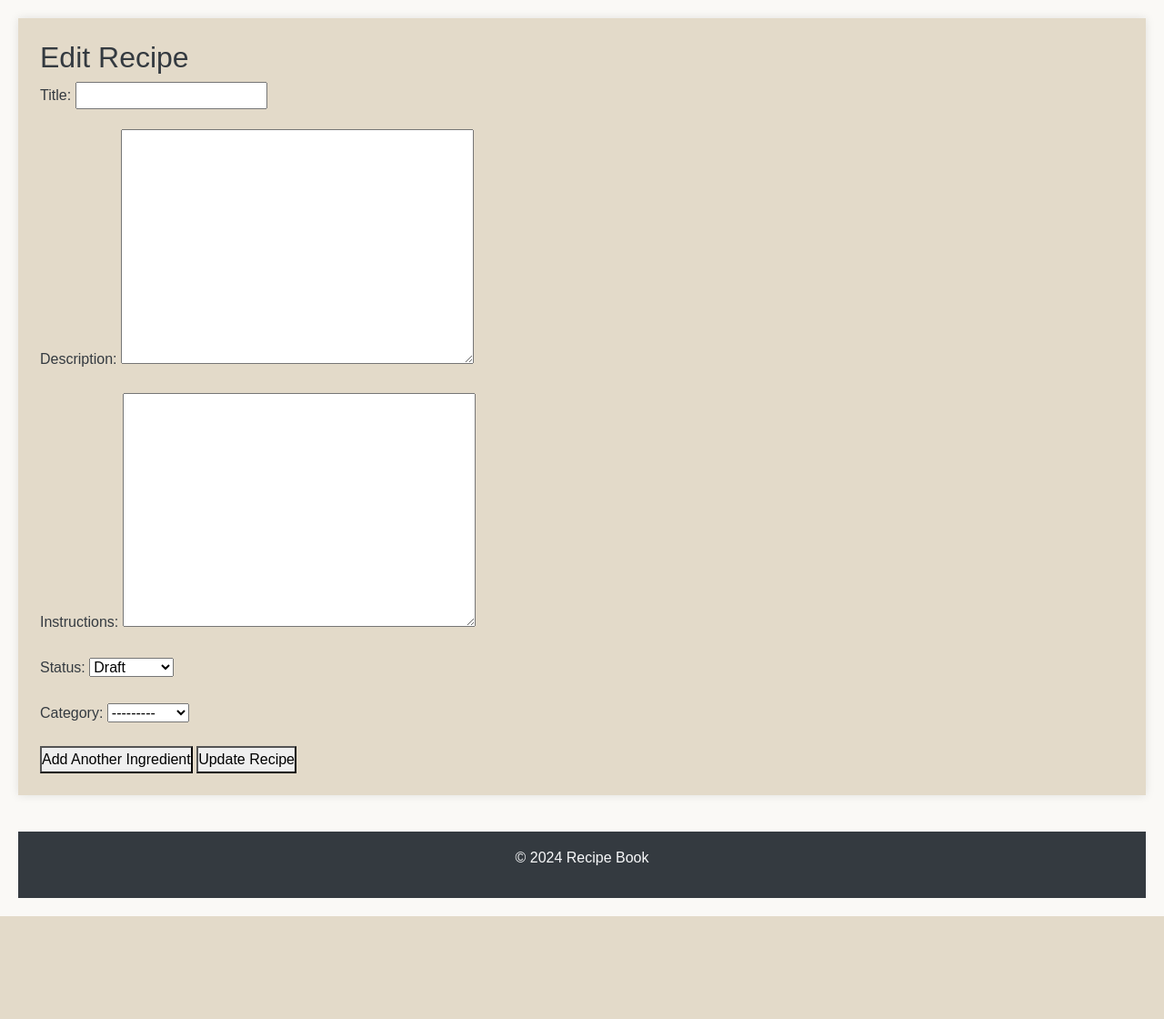
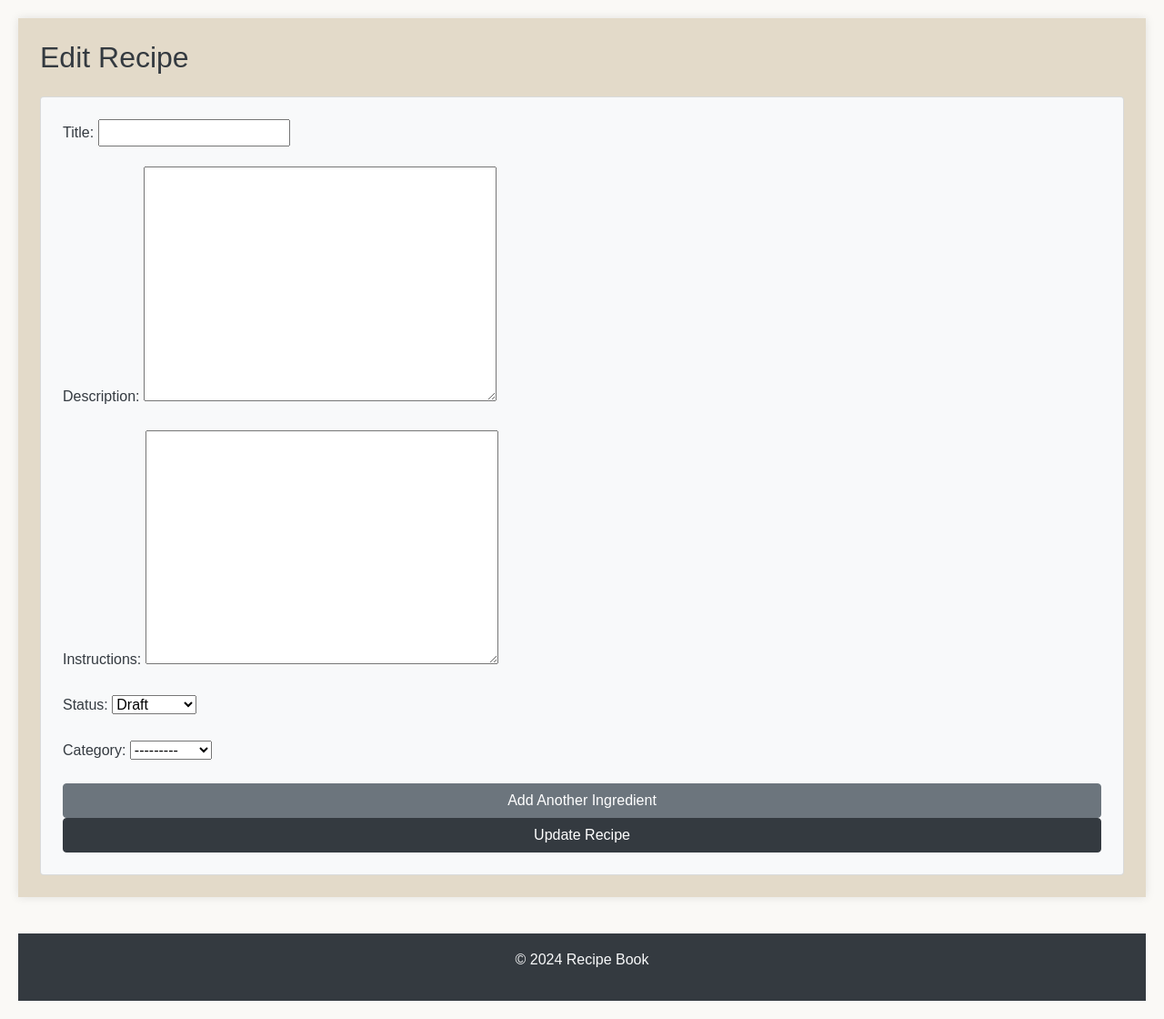
Before and after one commit to seanfreaney/fav-recipes, a Django app: template recipes/templates/recipes/edit_recipe.html in a window 1280 px wide. Shown: the part 158-1278 px from the top of the page at 91% size. Before the commit the page ends 1165 px from the top, so only its background shows below. Run offline with Django 4.2, Linux system fonts and the light colour scheme; the template is opened without the code that fills it: values that come from a table or form of the project are taken from there, others are empty; the visitor is signed in with stand-in values (Sample User, id 1); data comes from the database, SQL or seed files in the repository; some libraries are stand-ins or nearby versions.

Commit message:
update edit recipe styling

```diff
--- a/recipes/templates/recipes/edit_recipe.html
+++ b/recipes/templates/recipes/edit_recipe.html
@@ -7,8 +7,8 @@
 
 {% block content %}
 {% if user.is_authenticated %}
-    <h2>Edit Recipe</h2>
-    <form method="post" id="recipe-form">
+    <h2 class="mb-4">Edit Recipe</h2>
+    <form method="post" id="recipe-form" class="bg-light p-4 card">
         {% csrf_token %}
         {{ recipe_form.as_p }}
         {{ category_form.as_p }}
@@ -20,8 +20,8 @@
                 </div>
             {% endfor %}
         </div>
-        <button type="button" id="add-ingredient-btn">Add Another Ingredient</button>
-        <button type="submit">Update Recipe</button>
+        <button type="button" id="add-ingredient-btn" class="btn btn-secondary">Add Another Ingredient</button>
+        <button type="submit" class="btn btn-dark">Update Recipe</button>
     </form>
 {% else %}
     <p>You must be <a href="{% url 'account_login' %}">logged in</a> to edit a recipe.</p>
```
